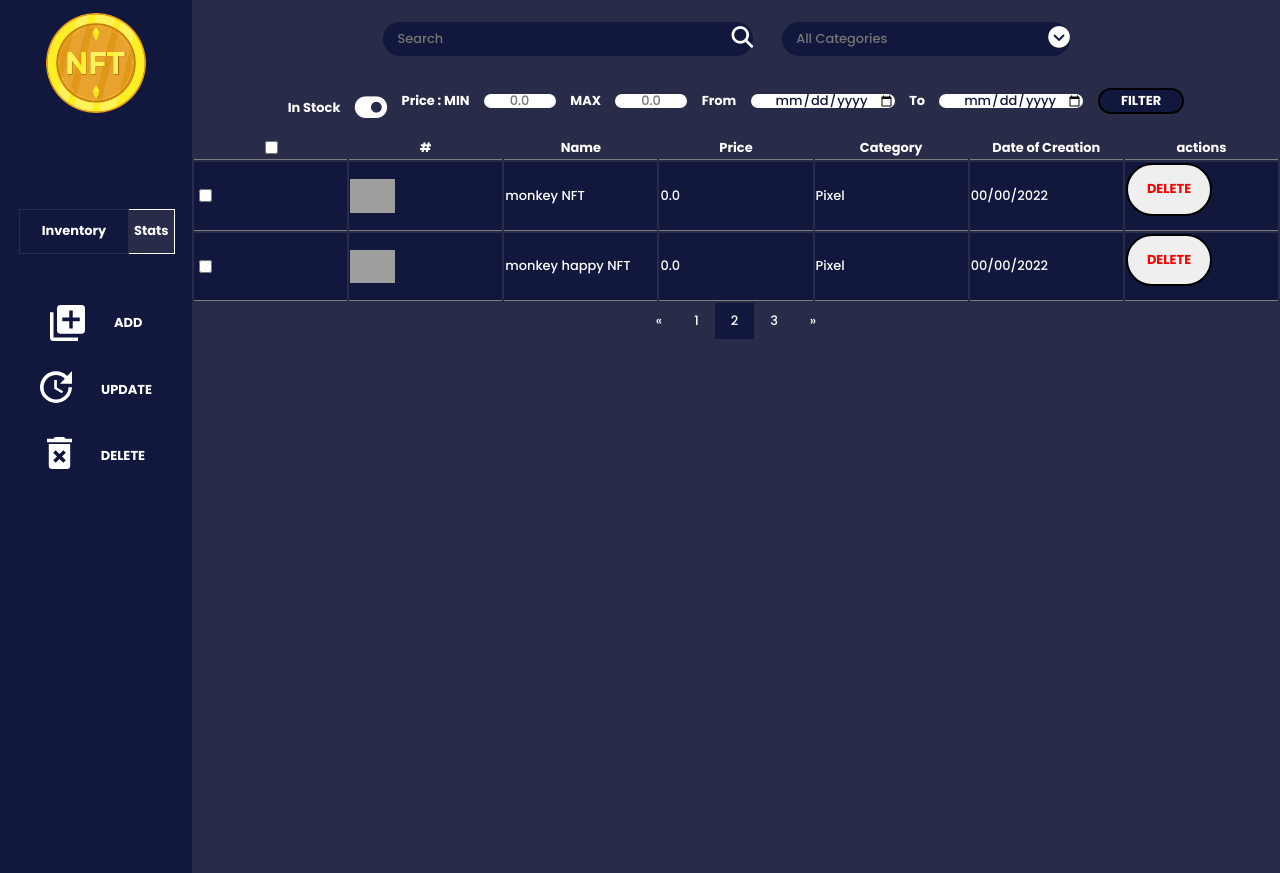
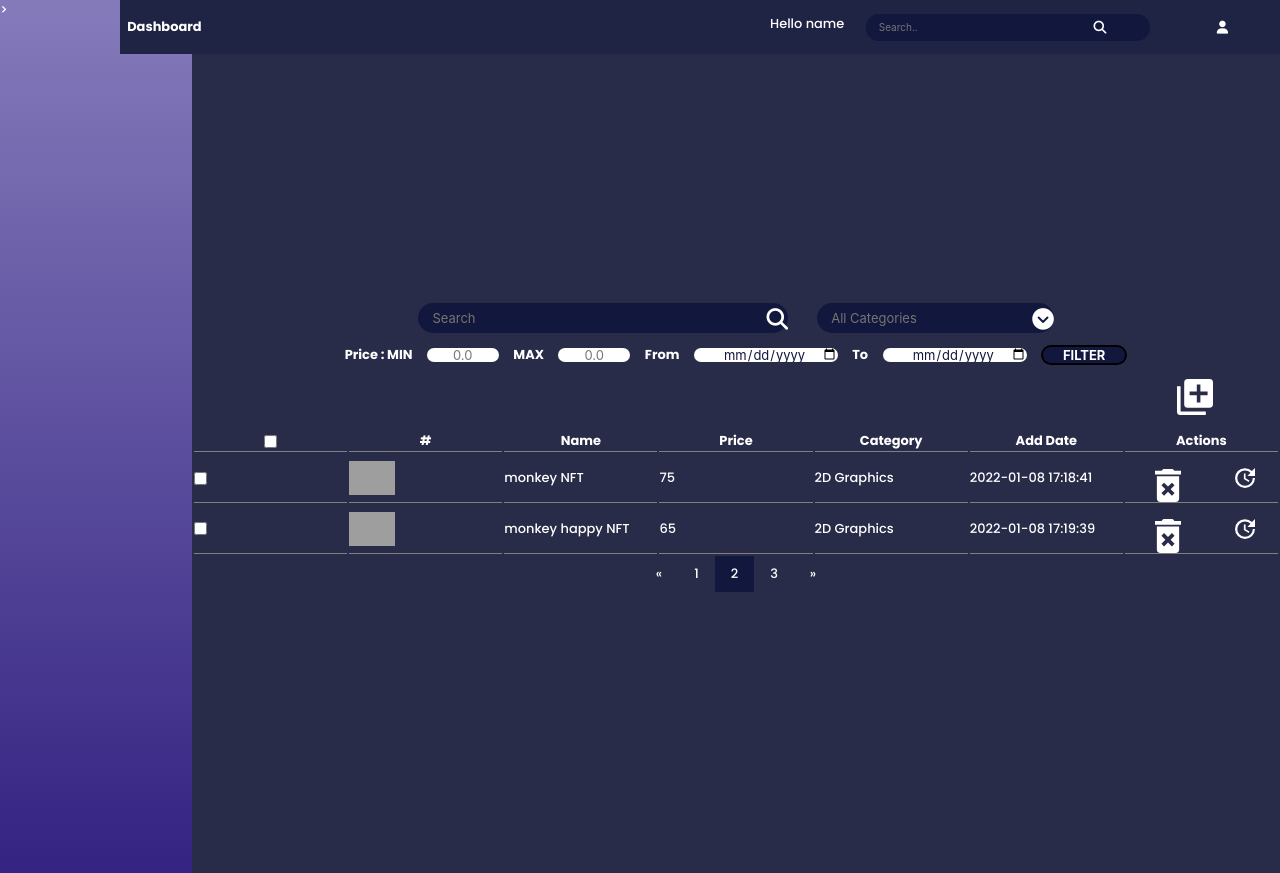
Before and after one commit to YouCodeSchool/ShopNow, a PHP site: page /inventory.php in a window 1280 px wide. Run offline with PHP 8.4, Linux system fonts and the light colour scheme; the visitor is signed in with stand-in values (Sample User, id 1); data comes from the database, SQL or seed files in the repository; some libraries are stand-ins or nearby versions; grey boxes are pictures that could not be loaded.

Commit message:
update invet + DB crud

```diff
--- a/inventory.php
+++ b/inventory.php
@@ -1,5 +1,15 @@
+
+<?php
+    session_start();
+    if(!isset($_SESSION['user'])){
+        header("location: /ShopNow/login.php");
+    }
+    $bit = 'Bitcoin';
+?>
 
 <?php require_once 'connect_DB.php';
+
+require_once 'header.php';
 
 $sql = "SELECT * FROM product_cat";
 $result = mysqli_query($conn, $sql);
@@ -13,6 +23,8 @@ if (mysqli_num_rows($result) > 0) {
 
 
 
+
+
 <html lang="en">
 
 <head>
@@ -23,29 +35,37 @@ if (mysqli_num_rows($result) > 0) {
         <meta name="description" content="NFT selling platform">
         <!-- <meta name="author" content=""> -->
         <meta name="application-name" content="ShopNow : Our NFT Selling Platform">
-        <title>Inventory</title>
+        <title>ShopNow</title>
+        <link rel="stylesheet" href="/ShopNow/public/css/header.css">
+        <link rel="stylesheet" href="/ShopNow/public/css/index.css">
+    <link rel="stylesheet" href="/ShopNow/public/css/dashboard.css">
+
         <link rel="stylesheet" href="public/css/inventory.css">
         <script src="https://kit.fontawesome.com/c4254e24a8.js"></script>
+        <!-- <style>
+
+        </style> -->
 
 </head>
 <body class="flex flex-row">
     <!-- <header> -->
     <!-- Left bar -->
 
+    <!--
         <div class="left-bar-container bg-color center">
 
-            <div><a href="#"><img class="logo" src="public\assets\images\Logo.png"></a></div>
+            <div><a href="#"><img class="logo" src="public\assets\images\Logo.png"></a></div> -->
             <!-- Switch pages : stats /inventory -->
-            <div class="page-switcher">
+            <!-- <div class="page-switcher">
                 <div class="bg-color" id="invent-page">
                     <h2><a href="#">Inventory</a></h2>
                 </div>
                 <div id="stats-page">
                     <h2><a href="#">Stats</a></h2>
                 </div>
-            </div>
+            </div> -->
             <!-- CRUD operations -->
-            <div class="CRUD flex flex-col center">
+            <!-- <div class="CRUD flex flex-col center">
                 <div class="ADD_BUTTON flex flex-row">
                     <div class="space-between_CRUD"><a href="#"><img src="public/assets/images/add.svg"></a></div>
                     <div class="space-between_CRUD"><h1><a href="#">ADD</a></h1></div>
@@ -60,23 +80,21 @@ if (mysqli_num_rows($result) > 0) {
                     <div class="space-between_CRUD"><a href="#"><img src="public/assets/images/delete.svg"></a></div>
                     <div class="space-between_CRUD"><h1><a href="#">DELETE</a></h1></div>
                  </div>
-            </div>
+            </div> -->
 
-            <div class="DELETE_CONFIRM">
+            <!-- <div class="DELETE_CONFIRM">
                 <form class="flex flex-row center">
                     <button type="submit" class="Proceed space-between_CRUD">Proceed</button>
-                <!-- <div class="Proceed space-between_CRUD">
 
+                    <button type="submit" class="Cancel space-between_CRUD">Cancel</button>
+                </form>
             </div> -->
-                    <button type="submit" class="Cancel space-between_CRUD">Cancel</button>
-                <!-- <div class="Cancel space-between_CRUD">
+        <!-- </div> -->
 
-                </div> -->
-                </form>
+        <div class="main-page flex flex-col center">
+            <div style="width : 100%">
+                <?php include('header.php'); ?>
             </div>
-        </div>
-
-        <div class="main-page center">
             <div class="SEARCH_MOBILE flex flex-row center margin" style="width : inherit;">
                 <div class="search-container space-between">
                     <form action="" for="search">
@@ -103,10 +121,10 @@ if (mysqli_num_rows($result) > 0) {
             </div>
             <!-- filter By section -->
             <div class="flex flex-row center" style="margin-top : 0.8rem">
-                <div class="flex flex-row center">
+                <!-- <div class="flex flex-row center">
                     <h2>In Stock</h2>
                     <i class="fas fa-toggle-on space-between" style="font-size: 2rem;"></i>
-                </div>
+                </div>  -->
                 <form class="FILTER flex flex-row center">
                     <div class="flex flex-row center">
                         <h2 >Price : MIN</h2>
@@ -135,6 +153,11 @@ if (mysqli_num_rows($result) > 0) {
 
             </div>
 
+            <!-- ADD PRODUCT -->
+            <div class="ADD_BUTTON" style="width:95%; padding:1rem; display:flex; justify-content:flex-end;">
+                <button style="background : none; border : none" ><a href="#"><img src="public/assets/images/add.svg"></a></button>
+            </div>
+
             <!-- Products tables/pages -->
             <div class="flex center">
                 <table style="table-layout: fixed; width : 100%;">
@@ -144,25 +167,30 @@ if (mysqli_num_rows($result) > 0) {
                         <th>Name</th>
                         <th>Price</th>
                         <th>Category</th>
-                        <th>Date of Creation</th>
-                        <th>actions</th>
+                        <th>Add Date</th>
+                        <th>Actions</th>
                         </tr>
                     <?php foreach ($row as $nft) { ?>
-                        <tr class="active">
+                        <tr id="<?php echo $nft['id']; ?>" onclick="ActivateRow('<?php echo $nft['id'];?>')">
                             <td><input type="checkbox" id="" name="" value=""></td>
-                            <td><a href="#"><img src="https://lh3.googleusercontent.com/AavFwCYyhYPC1Sn-SubcZHAenfBQC0PYx7Zr9bQvNxHVjhrY4JZ7woCXRa-kuAiX7QJGiacgXfn845pQiIbpaW3v4nzpe8nKiscXCw=w600"></a></td>
+                            <td><a href="#"><img src="<?php echo $nft['imgSrc'] ?>"></a></td>
                             <td><a href="#"><?php echo $nft['productName'] ?></a></td>
-                            <td><a href="#">0.0</a></td>
-                            <td><a href="#">Pixel</a></td>
-                            <td><a href="#">00/00/2022</a></td>
+                            <td><a href="#"><?php echo $nft['price'] ?></a></td>
+                            <td><a href="#"><?php echo $nft['catName'] ?></a></td>
+                            <td><a href="#"><?php echo $nft['createdAt']; ?></a></td>
                             <td>
+                                <div class="flex center">
                                     <form action="crud_DB.php" method="POST">
-                                    <input type="text" name="id_product" hidden value="<?php echo $nft['id'] ?>">
-                                    <button name="delete" style="color :red; padding:1rem;" >DELETE</button>
+                                        <input type="text" name="id_product" hidden value="<?php echo $nft['id']; ?>">
+                                            <button class= "DELETE_BUTTON filter-red" name="delete" style="padding-top : 1rem; background : none; border : none" ><a href="#"><img src="public/assets/images/delete.svg"></a></button>
+
                                     </form>
+                                        <button class="UPDATE_BUTTON filter-green" name="update" style=" background : none; border : none" ><a href="#"><img src="public/assets/images/update.svg"></a></button>
+                                </div>
                             </td>
                         </tr>
-                    <?php }?>
+                    <!-- Send id of product to highlight the row if clicked -->
+                    <?php } ?>
                         <!-- <tr>
                             <td><input type="checkbox" id="" name="" value=""></td>
                             <td><a href="#"><img src="https://lh3.googleusercontent.com/I76d2Kzg7DoKfGYvQHmEUNsdMp9dd-P8Vd3kErKMnbcUABl9goKO7H755maGbaaQVkUM_yxHcFYHEl7YqM-jRTLV3MTDYkh3TO2ekg=w600"></a></td>
@@ -227,34 +255,34 @@ if (mysqli_num_rows($result) > 0) {
                         <ul class="flex flex-row" style="justify-content: space-evenly;">
                             <li>
                                 <label for="NFT_Name">NFT Name:</label>
-                                <input type="text" class="color center" id="NFT_Name" name="NFT" placeholder="NFT Name">
+                                <input type="text" class="space-between color center" id="NFT_Name" name="NFT" placeholder="NFT Name">
                             </li>
                             <li>
                                 <label for="price">Price:</label>
-                                <input class="space-between center" type="number" name="price" id="price" placeholder="0.0">
+                                <input class="space-between center color" type="number" name="price" id="price" placeholder="0.0">
                             </li>
                             <li>
                                 <label for="cat_add">Category:</label>
-                                <select class="color center" id="cat_add" name="product_cat">
+                                <select class="space-between color center" id="cat_add" name="product_cat">
                                     <option value="1">Pixel</option>
                                     <option value="2">2D</option>
                                     <option value="3">3D</option>
                                 </select>
                             </li>
 
-                            <li>
+                            <!-- <li>
                                 <label for="start">Date of creation:</label>
                                 <input class="space-between color center" type="date" id="start" name="creation-date" value="2022-01-03" min="2022-01-03">
-                            </li>
+                            </li> -->
 
                         </ul>
                         <ul>
                             <li>
                                 <label for="NFT_src">NFT IMG Link:</label>
-                                <input type="text" style="width : 40%;" class="color" id="NFT_src" name="NFT_img" placeholder="NFT link">
+                                <input type="text" style="width : 40%;" class="space-between color" id="NFT_src" name="NFT_img" placeholder="NFT link">
                             </li>
                             <li>
-                                <button type="submit" name="add" class="color" style="background-color: white; margin-top:0.5rem" onclick="sendData()">ADD</button>
+                                <button type="submit" name="add" class="color" style="background-color: white; margin-top:0.5rem">ADD</button>
                             </li>
                         </ul>
 
@@ -263,42 +291,41 @@ if (mysqli_num_rows($result) > 0) {
               </div>
 
               <div class="UPDATE bg-color">
-                <i class="CLOSE fas fa-window-close" style="font-size: 3em; float:right; margin:1.5rem"></i>
-                <form class="flex flex-col">
+                <i class="CLOSE_UP fas fa-window-close" style="font-size: 3em; float:right; margin:1.5rem"></i>
+                <form action="crud_DB.php" method="POST" class="flex flex-col">
                         <ul class="flex flex-row" style="justify-content: space-evenly;">
                             <li>
                                 <label for="NFT_Name">NFT Name:</label>
-                            <input type="text" class="color center" id="NFT_Name" name="NFT" placeholder="NFT Name">
+                                <input type="text" class="space-between color center" id="NFT_Name" name="NFT" placeholder="NFT Name">
                             </li>
                             <li>
                                 <label for="price">Price:</label>
-                            <input class="space-between center" type="number" id="price" placeholder="0.0">
+                                <input class="space-between center color" type="number" name="price" id="price" placeholder="0.0">
                             </li>
                             <li>
                                 <label for="cat_add">Category:</label>
-                            <select class="color center" id="cat_add" name="product_cat">
-                                <option value="pixel">Pixel</option>
-                                <option value="2D">2D</option>
-                                <option value="3D">3D</option>
+                                <select class="space-between color center" id="cat_add" name="product_cat">
+                                    <option value="1">Pixel</option>
+                                    <option value="2">2D</option>
+                                    <option value="3">3D</option>
                                 </select>
                             </li>
 
-                        <li>
+                            <!-- <li>
                                 <label for="start">Date of creation:</label>
                                 <input class="space-between color center" type="date" id="start" name="creation-date" value="2022-01-03" min="2022-01-03">
-                        </li>
+                            </li> -->
+                        </ul>
 
-                    </ul>
                         <ul>
                             <li>
                                 <label for="NFT_src">NFT IMG Link:</label>
-                            <input type="text" style="width : 40%" class="color" id="NFT_src" name="NFT_img" placeholder="NFT link">
+                                <input type="text" style="width : 40%;" class="space-between color" id="NFT_src" name="NFT_img" placeholder="NFT link">
                             </li>
                             <li>
-                            <button type="submit" class="color" style="background-color: white; margin-top:0.5rem" onclick="sendData()">UPDATE</button>
+                                <button type="submit" name="update" class="color" style="background-color: white; margin-top:0.5rem">UPDATE</button>
                             </li>
                         </ul>
-
                 </form>
             </div>
         </div>
@@ -313,12 +340,13 @@ if (mysqli_num_rows($result) > 0) {
     var update = document.querySelector('.UPDATE_BUTTON');
         update.addEventListener('click', dis_update);
 
-    var delete_event = document.querySelector('.DELETE_BUTTON');
-        delete_event.addEventListener('click', dis_delete_confir);
+    // var delete_event = document.querySelector('.DELETE_BUTTON');
+    //     delete_event.addEventListener('click', dis_delete_confir);
 
     var closeX = document.querySelector('.CLOSE');
         closeX.addEventListener('click', close);
-
+    var closeX_2 = document.querySelector('.CLOSE_UP');
+        closeX_2.addEventListener('click', close);
 
     function close() {
             document.querySelector(".ADD").style.display = "none";
@@ -336,9 +364,14 @@ if (mysqli_num_rows($result) > 0) {
         document.querySelector(".UPDATE").style.display = "block";
         document.querySelector(".bg-blurr").style.display = "block";
     }
-    function dis_delete_confir(){
-        document.querySelector(".DELETE_CONFIRM").style.display = "block";
-        document.querySelector(".bg-blurr").style.display = "block";
+    // function dis_delete_confir(){
+    //     document.querySelector(".DELETE_CONFIRM").style.display = "block";
+    //     document.querySelector(".bg-blurr").style.display = "block";
+    // }
+
+    function ActivateRow(id){
+        let row = document.getElementById(id);
+        row.classList.add("active");
     }
 
 </script>
```
Also changed, not shown: crud_DB.php (+25 -0 lines). Lines whose indentation alone changed are shown as unchanged.
